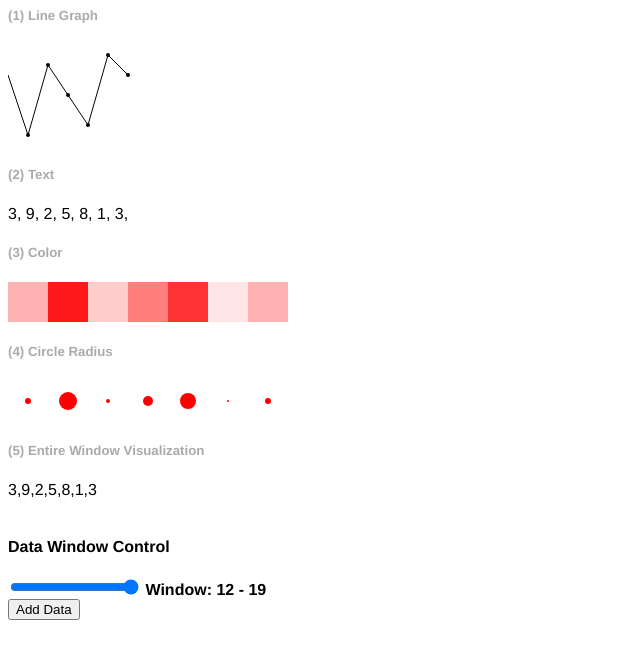
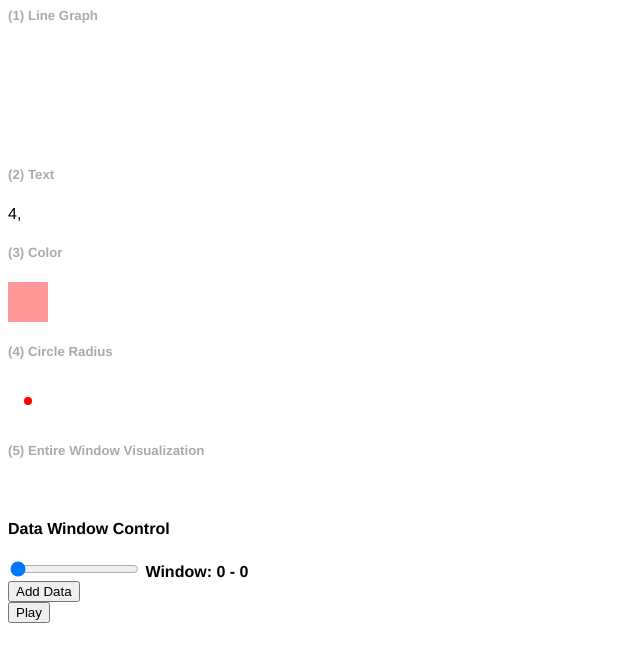
Before and after one commit to jhaip/component-viz, a plain HTML site: page index.html in a window 1280 px wide. Shown: the whole page, without its empty margins (0-640 px from the left). Drawn offline with nearby package versions, Linux system fonts and the light colour scheme.

Commit message:
validating window bounds and added a play button

```diff
--- a/index.html
+++ b/index.html
@@ -51,6 +51,9 @@
         <div>
             <button id="addDataButton">Add Data</button>
         </div>
+        <div>
+            <button id="playButton">Play</button>
+        </div>
 
         <script src="https://code.jquery.com/jquery-3.1.1.min.js"></script>
         <script src="https://d3js.org/d3.v4.min.js"></script>
--- a/script.js
+++ b/script.js
@@ -95,7 +95,7 @@ class EntireWindowVisualizer extends BaseVisualizer {
     }
 }
 
-var data = [0,1,2,5,8,1,3,5,3,9,3,5,3,9,2,5,8,1,3];
+var data = [4];
 var WINDOW_SIZE = 7;
 var visualizers = [new TextVisualizer($("#stage2").get(0), WINDOW_SIZE),
                    new LineGraphVisualizer($("#stage").get(0), WINDOW_SIZE),
@@ -103,20 +103,33 @@ var visualizers = [new TextVisualizer($("#stage2").get(0), WINDOW_SIZE),
                    new CircleVisualizer($("#stage4").get(0), WINDOW_SIZE),
                    new EntireWindowVisualizer($("#stage5").get(0), WINDOW_SIZE)];
 
+function confineIndexToWindow(index) {
+    if (index < 0)
+        return 0;
+    if (index >= data.length)
+        return data.length-1;
+    return index;
+}
+
 function updateScene(windowStart) {
     windowStart = parseInt(windowStart);
+    windowStart = Math.max(0, windowStart);
+    var windowEnd = confineIndexToWindow(windowStart+WINDOW_SIZE);
     $(".stage").empty();
     $("#windowStart").val(windowStart);
-    $("#windowStartValue").text(`Window: ${windowStart} - ${windowStart+WINDOW_SIZE}`);
+    $("#windowStartValue").text(`Window: ${windowStart} - ${windowEnd}`);
     var windowStartOffset = Math.min(...visualizers.map(function(v) { return v.startIndexInWindow; }))
     for (var i=windowStartOffset; i<WINDOW_SIZE; i++) {
-        if (i >= 0) {
+        var indexOutsideWindow = windowStart + i;
+        if (indexOutsideWindow >= Math.min(data.length-1, 0) && indexOutsideWindow < data.length) {
             visualizers.forEach(function(v) {
                 if (i >= v.startIndexInWindow && i <= v.stopIndexInWindow) {
                     if (v.inputSize > 1) {
-                        v.visualize(windowStart+i, i, data.slice(windowStart+i, windowStart+i+v.inputSize));
+                        if (indexOutsideWindow+v.inputSize <= data.length) {
+                            v.visualize(indexOutsideWindow, i, data.slice(indexOutsideWindow, indexOutsideWindow+v.inputSize));
+                        }
                     } else {
-                        v.visualize(windowStart+i, i, data[windowStart+i]);
+                        v.visualize(indexOutsideWindow, i, data[indexOutsideWindow]);
                     }
                 }
             });
@@ -131,7 +144,7 @@ function getRandomInt(min, max) {
 }
 
 function update_data() {
-    $("#windowStart").attr("max", data.length-WINDOW_SIZE);
+    $("#windowStart").attr("max", Math.max(data.length-1, data.length-WINDOW_SIZE));
     updateScene(data.length-WINDOW_SIZE);
 }
 
@@ -140,4 +153,17 @@ $("#addDataButton").click(function(e) {
     update_data();
 });
 
+$("#playButton").click(function(e) {
+    var start = $("#windowStart").val();
+    var stop = $("#windowStart").attr("max");
+    var i = start;
+    var timer = setInterval(function() {
+        updateScene(i);
+        i++;
+        if (i > stop) {
+            clearInterval(timer);
+        }
+    }, 100);
+});
+
 update_data();
```
